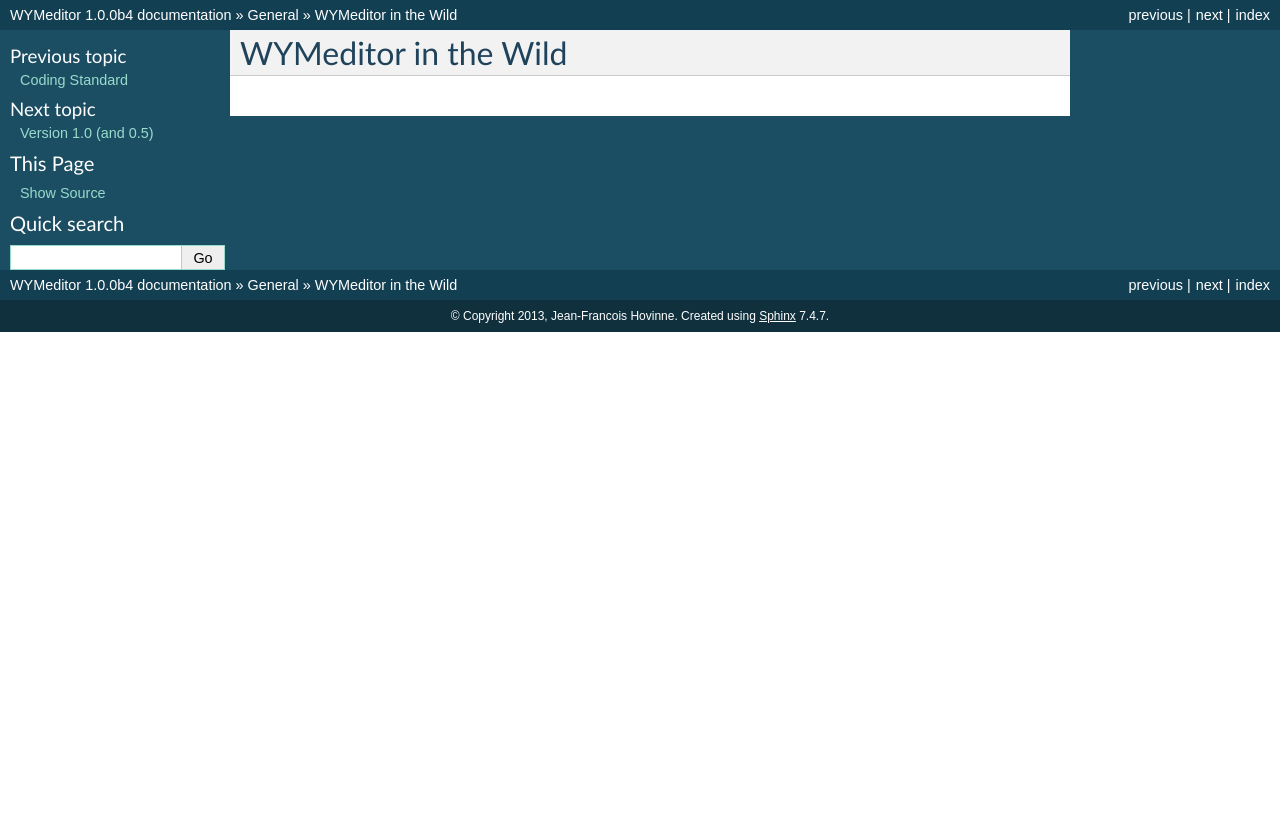
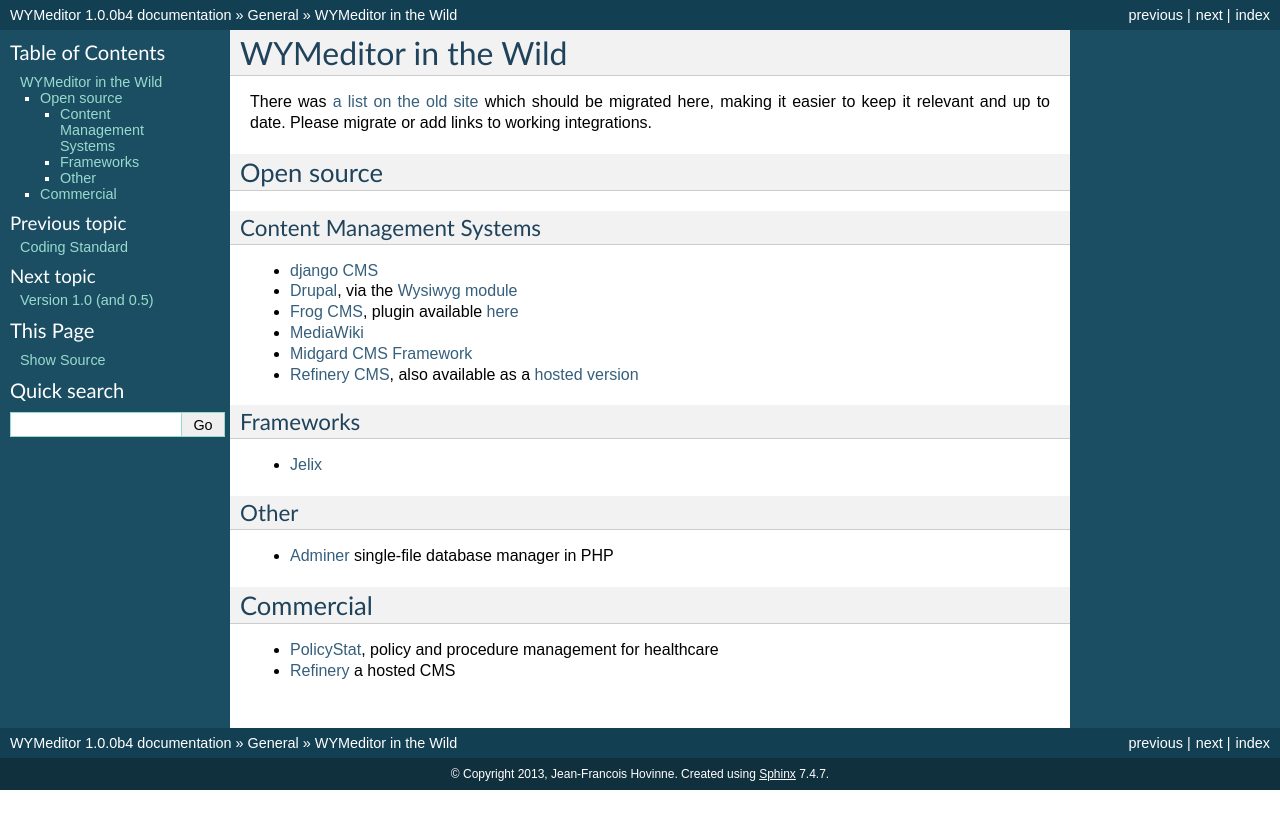
Before and after one commit to wymeditor/wymeditor, a Sphinx documentation site: the page built from docs/general/in_the_wild.rst, in a window 1280 px wide. Shown: the top 829 px of the page. Built offline with Sphinx 7.4.7, drawn with Linux system fonts in a browser that asks for light colours.

Commit message:
Added 'WYMeditor In the Wild' to the docs.

```diff
--- a/docs/general/in_the_wild.rst
+++ b/docs/general/in_the_wild.rst
@@ -1,2 +1,41 @@
 WYMeditor in the Wild
 =====================
+
+There was `a list on the old
+site <http://web.archive.org/web/20110723192814/http://www.wymeditor.org/>`_
+which should be migrated here, making it easier to keep it relevant and up to
+date. Please migrate or add links to working integrations.
+
+Open source
+-----------
+
+Content Management Systems
+^^^^^^^^^^^^^^^^^^^^^^^^^^
+
+* `django CMS <https://www.django-cms.org/>`_
+* `Drupal <https://github.com/wymeditor/drupal-wymeditor>`_, via the `Wysiwyg
+  module <http://drupal.org/project/wysiwyg>`_
+* `Frog CMS <http://www.madebyfrog.com/>`_, plugin available `here
+  <https://github.com/them/frog_wymeditor/tree>`_
+* `MediaWiki <http://www.mediawiki.org/wiki/Extension:MeanEditor>`_
+* `Midgard CMS Framework <http://www.midgard-project.org/>`_
+* `Refinery CMS <http://refinerycms.com/>`_, also available as a `hosted
+  version <http://refineryhq.com/>`_
+
+Frameworks
+^^^^^^^^^^
+
+* `Jelix <http://jelix.org/articles/en/manual-1.2/jforms/xml/htmleditor>`_
+
+Other
+^^^^^
+
+* `Adminer <http://www.adminer.org/en/plugins/>`_ single-file database manager
+  in PHP
+
+Commercial
+----------
+
+* `PolicyStat <http://policystat.com/>`_, policy and procedure management for
+  healthcare
+* `Refinery <http://refineryhq.com/>`_ a hosted CMS
```
